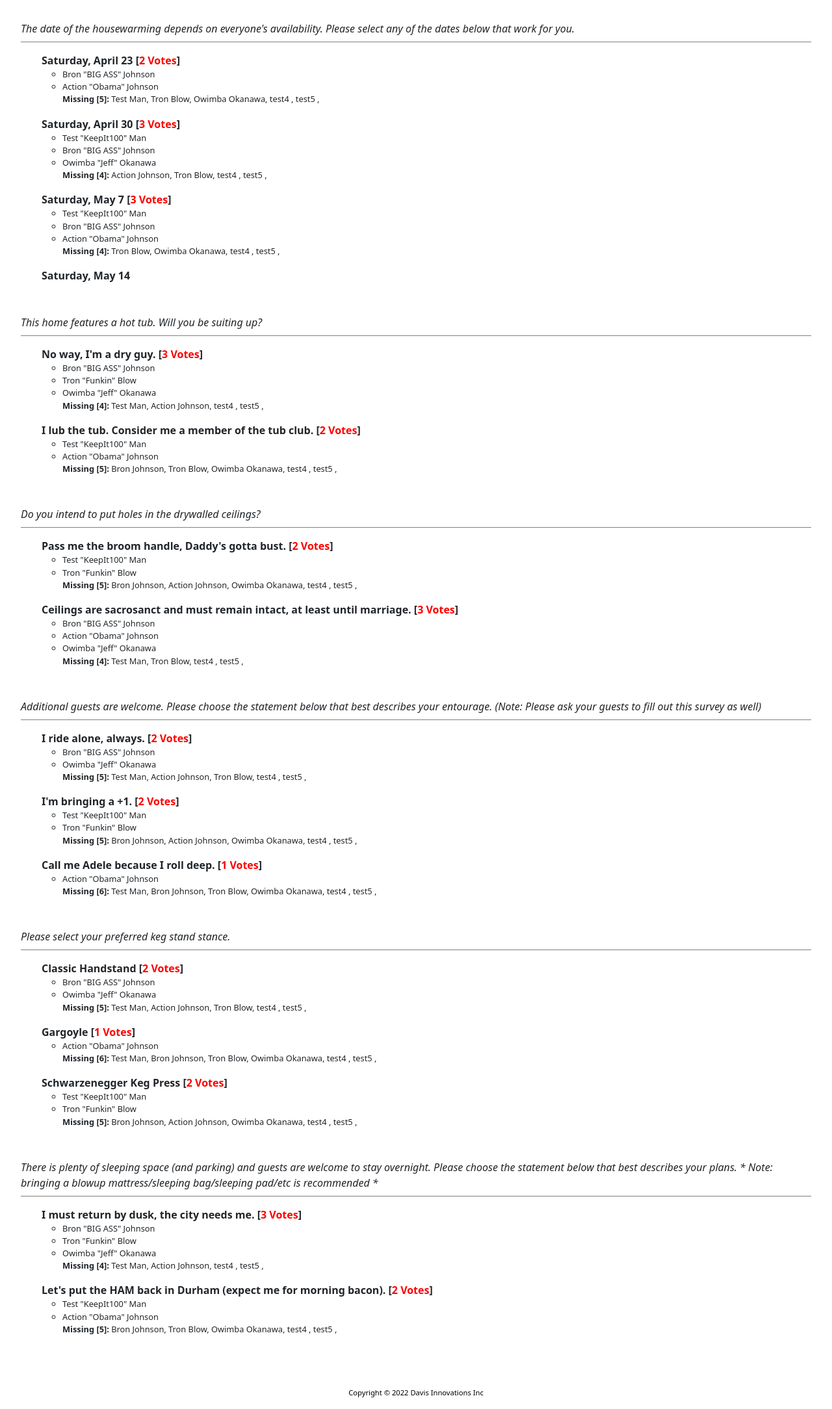
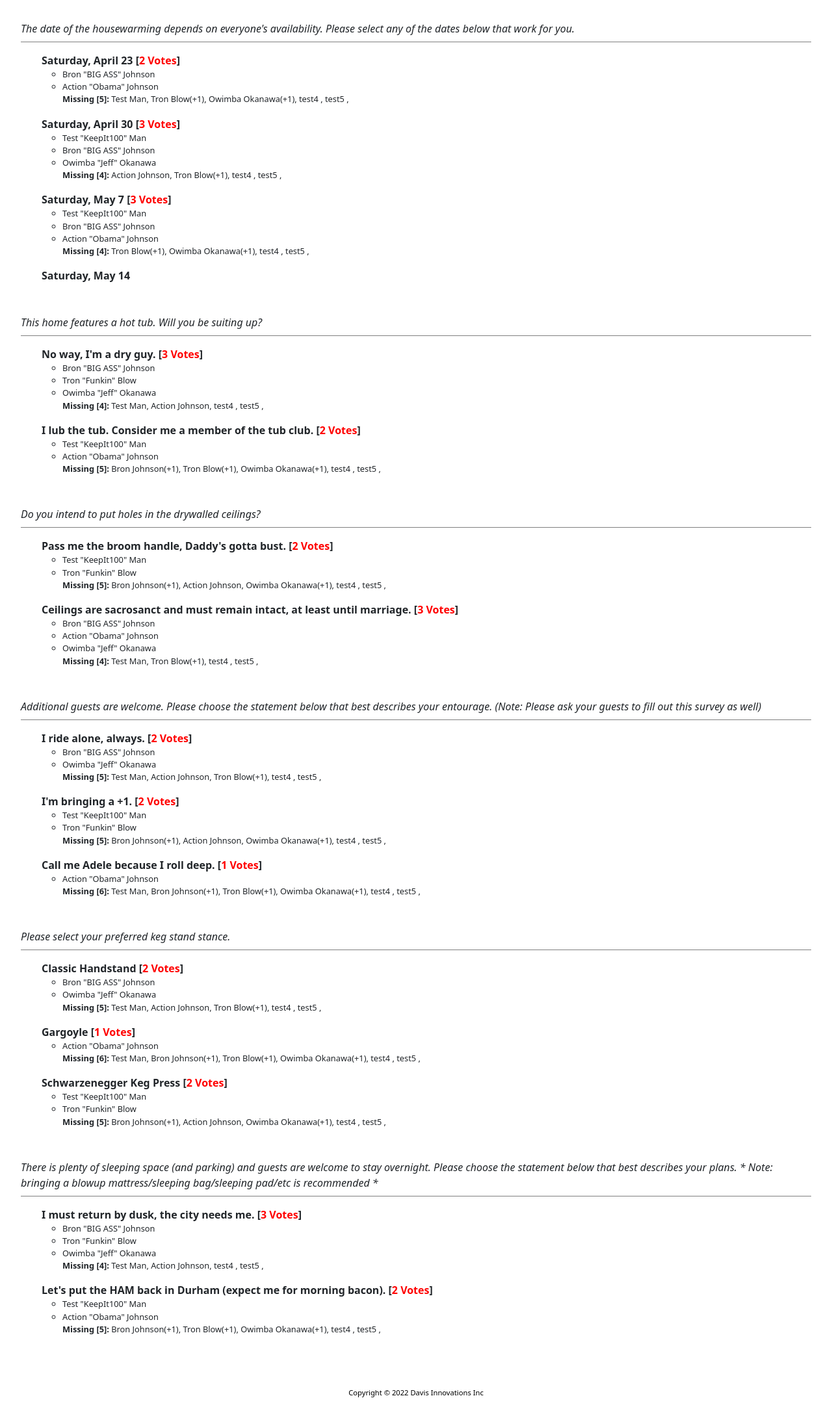
Before and after one commit to LoufaSupreme/housewarming, a Django app: page /show_results/ in a window 1280 px wide. Shown: the whole page at 65% size. Run offline with Django 3.2, Linux system fonts and the light colour scheme; data comes from the database, SQL or seed files in the repository; some web fonts are replaced.

Commit message:
added +1 denotation on show_results

```diff
--- a/polls/templates/polls/results.html
+++ b/polls/templates/polls/results.html
@@ -24,7 +24,7 @@
                 <ol>
                     {% for vote in choice.votes.all %}
                     <li class="results_vote">
-                        {{ vote.first_name }} "{{ vote.alias }}" {{ vote.last_name }}
+                        {{ vote.first_name }} "{{ vote.alias }}" {{ vote.last_name }}{% if guest.plus_one %}(+1){% endif %}
                     </li>
                     {% endfor %}
                     <div class="results_vote">
@@ -33,7 +33,7 @@
                             <b>Missing [{{ guests.all.count|subtract:choice.votes.count }}]: </b>
                             {% for guest in guests %}
                                 {% if guest not in choice.votes.all %}
-                                    {{ guest.first_name }} {{ guest.last_name }},
+                                    {{ guest.first_name }} {{ guest.last_name }}{% if guest.plus_one %}(+1){% endif %},
                                 {% endif %}
                             {% endfor %}
                         {% endif %}
```
